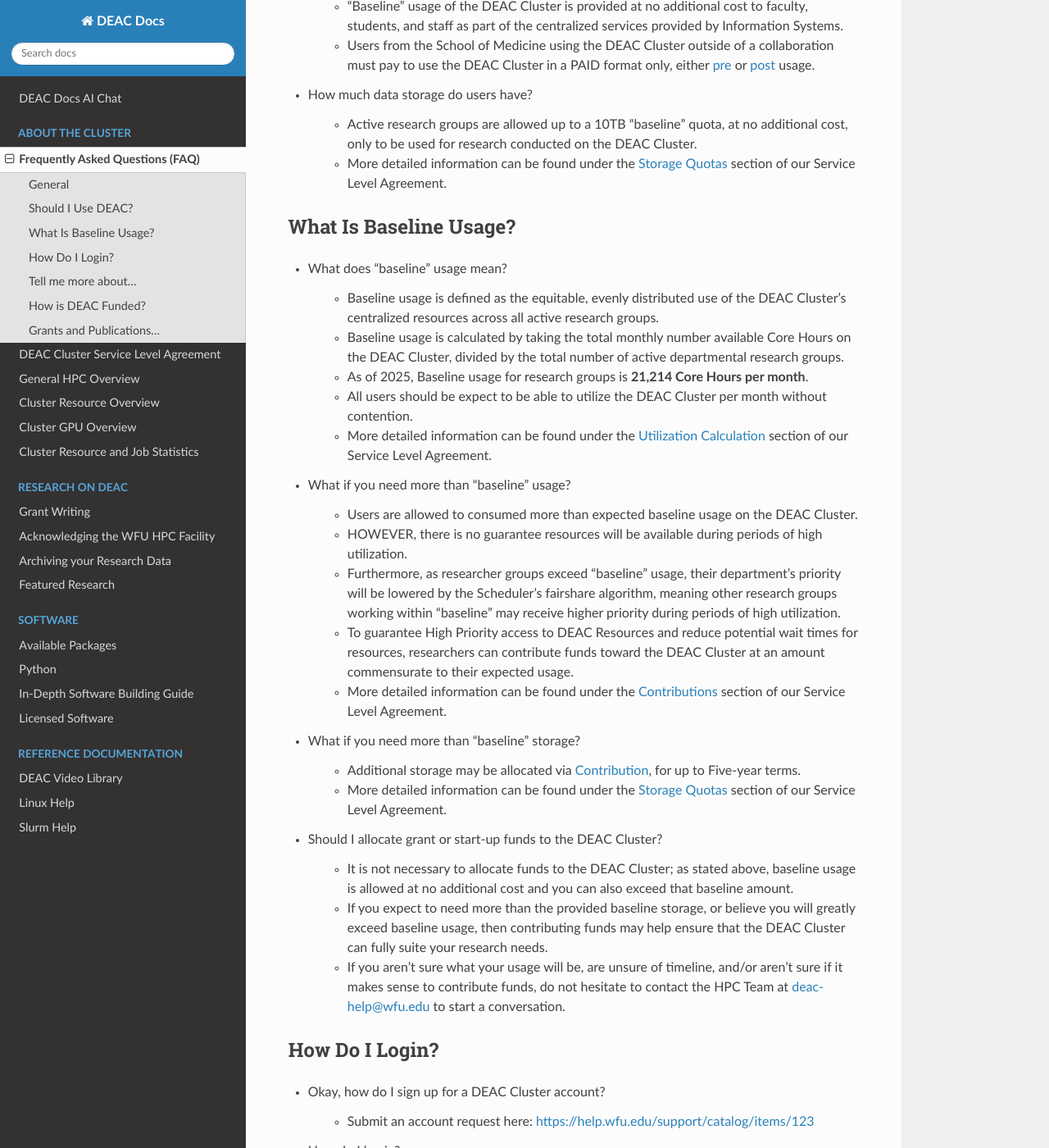
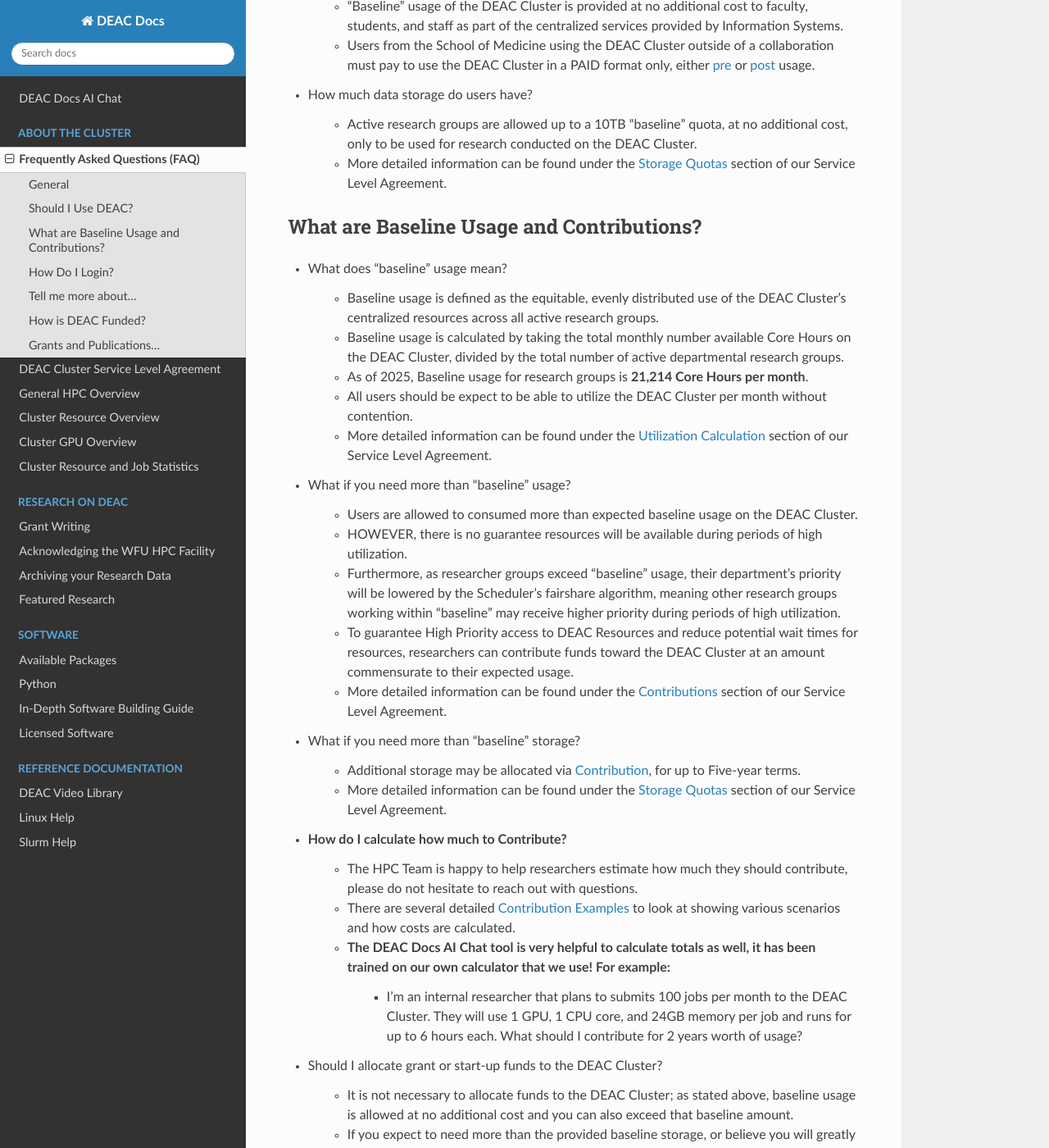
Before and after one commit to WFU-HPC/deac-docs, a Sphinx documentation site: the page built from source/cluster-faq.rst, in a window 1280 px wide and 1400 px high, scrolled down 1697 px. Shown: the whole window at 82% size. Built offline with Sphinx 7.4.7 and the Read the Docs theme 3.1.0, drawn with Linux system fonts in a browser that asks for light colours; some of the changed text lies outside the part shown.

Commit message:
Updating faq and sla with AI Chat note

```diff
--- a/source/cluster-faq.rst
+++ b/source/cluster-faq.rst
@@ -83,9 +83,9 @@ Should I Use DEAC?
 	* More detailed information can be found under the :ref:`Storage Quotas<sec.sla.sdm.storage_quotas>` section of our Service Level Agreement.
 
 
-***********************
-What Is Baseline Usage?
-***********************
+******************************************
+What are Baseline Usage and Contributions?
+******************************************
 
 * What does "baseline" usage mean?
 
@@ -107,6 +107,12 @@ What Is Baseline Usage?
 
 	* Additional storage may be allocated via :ref:`Contribution<sec.sla.su.contributions>`, for up to Five-year terms.
 	* More detailed information can be found under the :ref:`Storage Quotas<sec.sla.sdm.storage_quotas>` section of our Service Level Agreement.
+
+* How do I calculate how much to Contribute?
+        * The HPC Team is happy to help researchers estimate how much they should contribute, please do not hesitate to reach out with questions.
+        * There are several detailed :ref:`Contribution Examples<sec.sla.su.example>` to look at showing various scenarios and how costs are calculated.
+        * The DEAC Docs AI Chat tool is very helpful to calculate totals as well, it has been trained on our own calculator that we use! For example:
+		* I'm an internal researcher that plans to submits 100 jobs per month to the DEAC Cluster. They will use 1 GPU, 1 CPU core, and 24GB memory per job and runs for up to 6 hours each. What should I contribute for 2 years worth of usage?
 
 * Should I allocate grant or start-up funds to the DEAC Cluster?
 
--- a/source/cluster-sla.rst
+++ b/source/cluster-sla.rst
@@ -467,7 +467,7 @@ Storage Service Sub-Unit
 Example SU Purchase
 ===================
 
-Below are four examples of Service Unit requests for Contribution and/or Chargeback. For any case, the Internal or External rate is applied accordingly, depending on the category of User. For any Contribution or Chargeback, even if Compute SSUs are not factored, the Applicable Compute SSU rate is used for the overall SSU to SU conversion.
+Below are four examples of Service Unit requests for Contribution and/or Chargeback. Consider using these examples for interacting with the DEAC Docs AI Chat to help come up with your own calculations. For any case, the Internal or External rate is applied accordingly, depending on the category of User. For any Contribution or Chargeback, even if Compute SSUs are not factored, the Applicable Compute SSU rate is used for the overall SSU to SU conversion.
 
 .. _sec.sla.su.example.compute:
 
```
